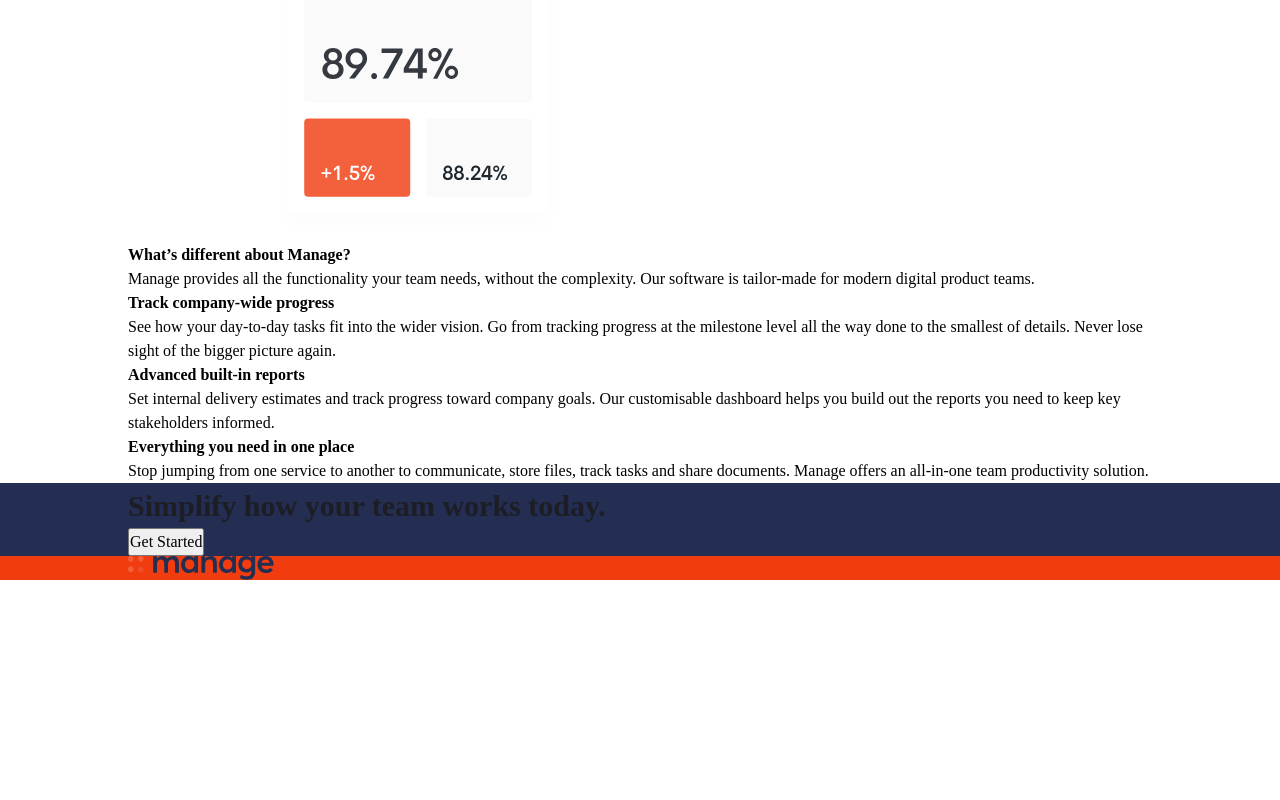
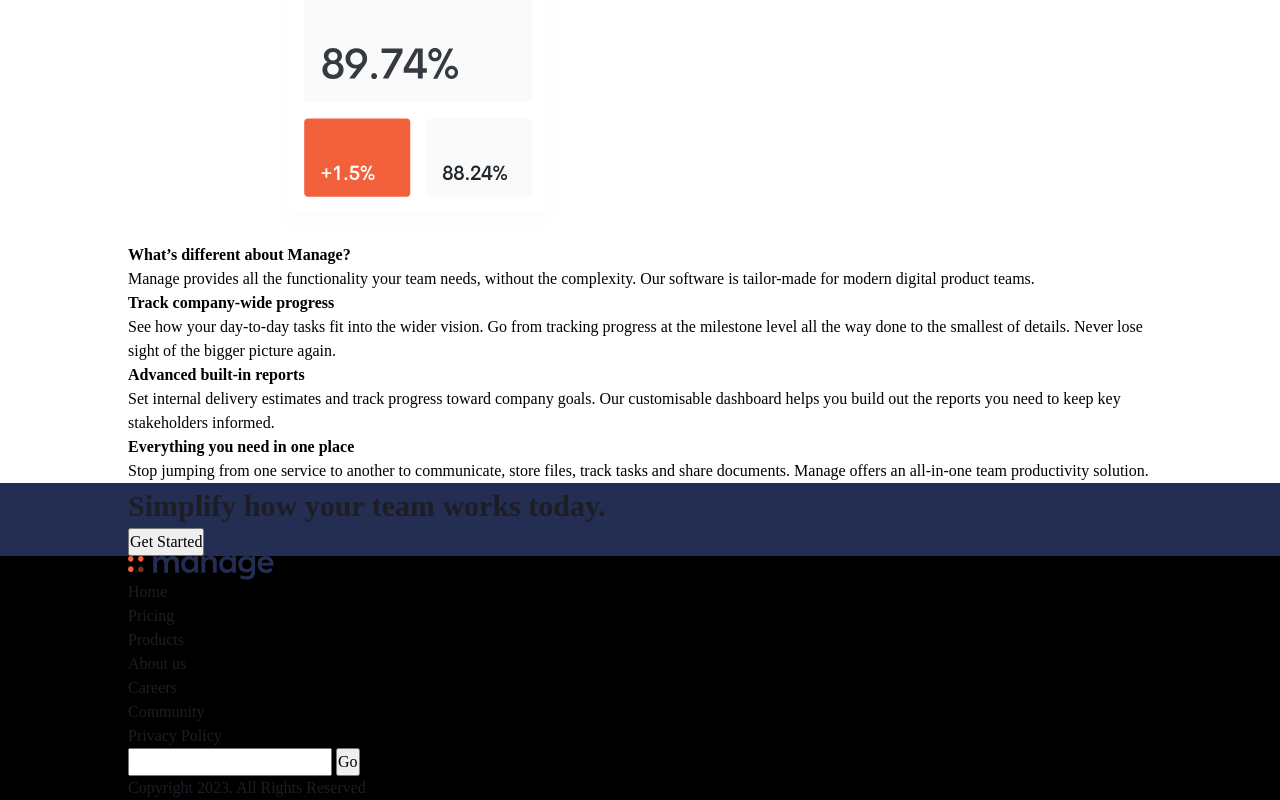
Before and after one commit to jledesma44/manage-landing-page, a website: page index.html in a window 1280 px wide. Shown: the part 566-1366 px from the top of the page. Before the commit the page ends 1146 px from the top, so only its background shows below. Drawn offline with Linux system fonts and the light colour scheme.

Commit message:
finishing up the markup for the project

```diff
--- a/index.html
+++ b/index.html
@@ -15,7 +15,6 @@
   About Us
   Careers
   Community
-
   Get Started
 
 
@@ -90,7 +89,7 @@
   <div class="container">
     <a href="#"><img src="../src/img/logo.svg" alt="Manage"></a>
     <nav class="primary-navigation">
-      <ul role="list" class="nav-list">
+      <ul aria-label="primary" role="list" class="nav-list">
         <li><a href="#">Pricing</a></li>
         <li><a href="#">Products</a></li>
         <li><a href="#">About Us</a></li>
@@ -178,10 +177,40 @@
     </div>
 </section>  </main>
 
-  <footer>
+  <footer class="bg-neutral-900 text-neutral-100">
     <div class="container">
         <div class="even-columns">
-            <a href="#"><img src="../src/img/logo.svg" alt="Manage"><a>
+          <div>
+            <a href="#"><img src="../src/img/logo.svg" alt="Manage"><a></a>
+            <ul role="list" aria-label="social links">
+                <li><a aria-label="facebook" href="#"></a></li>
+                <li><a aria-label="youtube" href="#"></a></li>
+                <li><a aria-label="twitter" href="#"></a></li>
+                <li><a aria-label="pinterest" href="#"></a></li>
+                <li><a aria-label="instagram" href="#"></a></li>
+            </ul>
+          </div>
+          <div>
+            <nav class="footer-nav">
+                <ul aria-label="footer" role="list">
+                    <li><a href="#"></a>Home</li>
+                    <li><a href="#"></a>Pricing</li>
+                    <li><a href="#"></a>Products</li>
+                    <li><a href="#"></a>About us</li>
+                    <li><a href="#"></a>Careers</li>
+                    <li><a href="#"></a>Community</li>
+                    <li><a href="#"></a>Privacy Policy</li>
+                </ul>
+            </nav>
+          </div>
+          <div>
+           <form action="">
+            <input type="email">
+              <button class="button">Go</button>
+           </form>
+           <p>Copyright 2023. All Rights Reserved</p>
+          </div>
+
         </div>
     </div>
 </footer></body>
```
Also changed, not shown: 3 other files.
